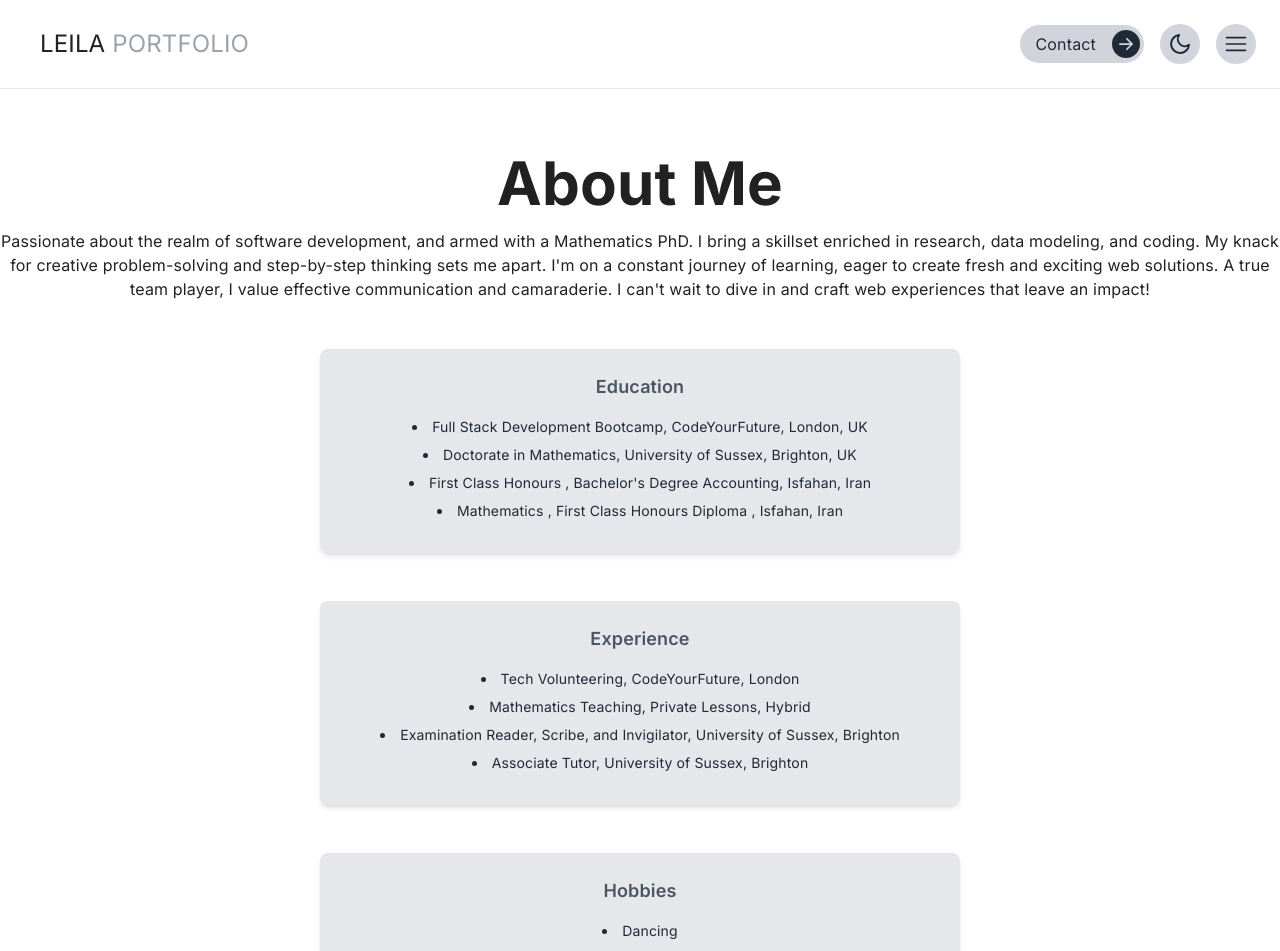
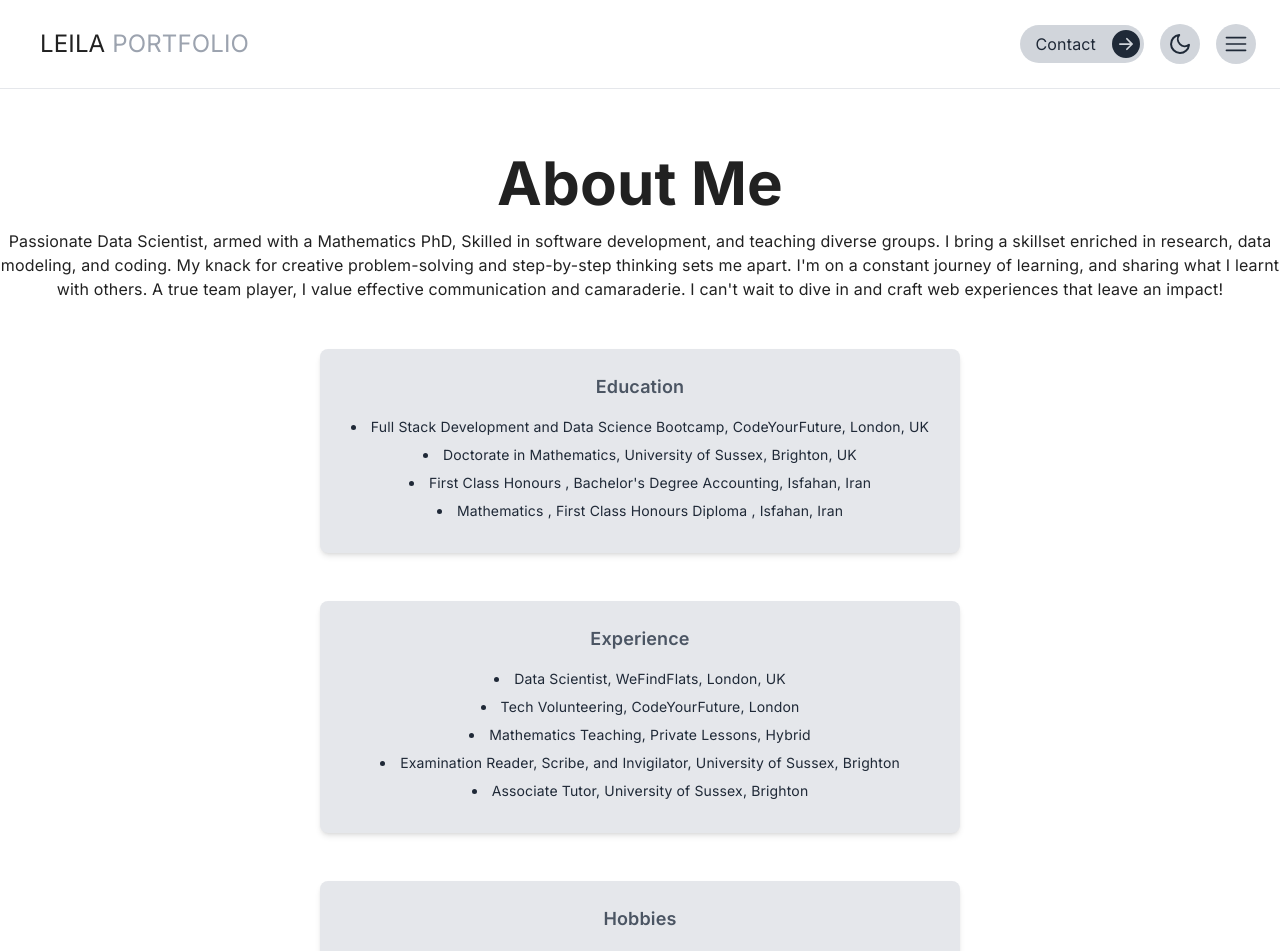
Before and after one commit to leilafarsani/leila-portfolio, a Next.js app: page /about in a window 1280 px wide. Shown: the top 951 px of the page. Built offline with nearby package versions, Linux system fonts and the light colour scheme.

Commit message:
updated the about section

```diff
--- a/app/about/page.tsx
+++ b/app/about/page.tsx
@@ -8,42 +8,42 @@ export default function AboutPage() {
       <div className="container mx-auto text-center">
         <h1 className="text-3xl md:text-6xl font-bold mb-4">About Me</h1>
         <p className="text-l mb-12">
-          Passionate about the realm of software development, and armed with a
-          Mathematics PhD. I bring a skillset enriched in research, data
+          Passionate Data Scientist, armed with a
+          Mathematics PhD, Skilled in software development, and teaching diverse groups.
+          I bring a skillset enriched in research, data
           modeling, and coding. My knack for creative problem-solving and
           step-by-step thinking sets me apart. I'm on a constant journey of
-          learning, eager to create fresh and exciting web solutions. A true
+          learning, and sharing  what I learnt with others. A true
           team player, I value effective communication and camaraderie. I can't
-          wait to dive in and craft web experiences that leave an impact!
-        </p>
+          wait to dive in and craft web experiences that leave an impact! </p>
 
         <div className="mb-12">
           <SectionCard
             title="Education"
-            content={`Full Stack Development Bootcamp, CodeYourFuture, London, UK\nDoctorate in Mathematics, University of Sussex, Brighton, UK\nFirst Class Honours , Bachelor's Degree Accounting, Isfahan, Iran\nMathematics , First Class Honours Diploma , Isfahan, Iran`}
+            content={`Full Stack Development and Data Science Bootcamp, CodeYourFuture, London, UK\nDoctorate in Mathematics, University of Sussex, Brighton, UK\nFirst Class Honours , Bachelor's Degree Accounting, Isfahan, Iran\nMathematics , First Class Honours Diploma , Isfahan, Iran`}
           />
         </div>
 
         <div className="mb-12">
           <SectionCard
             title="Experience"
-            content={`Tech Volunteering, CodeYourFuture, London\nMathematics Teaching, Private Lessons, Hybrid\nExamination Reader, Scribe, and Invigilator, University of Sussex, Brighton\nAssociate Tutor, University of Sussex, Brighton`}
+            content={`Data Scientist, WeFindFlats, London, UK\nTech Volunteering, CodeYourFuture, London\nMathematics Teaching, Private Lessons, Hybrid\nExamination Reader, Scribe, and Invigilator, University of Sussex, Brighton\nAssociate Tutor, University of Sussex, Brighton`}
           />
         </div>
         <div className="mb-12">
           <SectionCard
             title="Hobbies"
-            content={`Dancing\nPhotography\nSolving puzzles\nPlaying the Tar instrument\nExploring Psychology and philosophy`}
+            content={`Photography\nSolving puzzles\nPlaying the Tar instrument\nExploring Psychology and philosophy`}
           />
         </div>
 
-        <Link
+        {/* <Link
           href="https://drive.google.com/file/d/1ezLWOoP32tMzuJ2Y1iOGiw6tMin_yyVU/view"
           className=" px-6 py-3 rounded-md hover:bg-grey-700 transition duration-300 inline-flex items-center bg-gray-200 text-gray-600 font-semibold"
           target="_blank"
         >
           Download CV <FaDownload className="ml-3" />
-        </Link>
+        </Link> */}
       </div>
     </div>
   );
```
